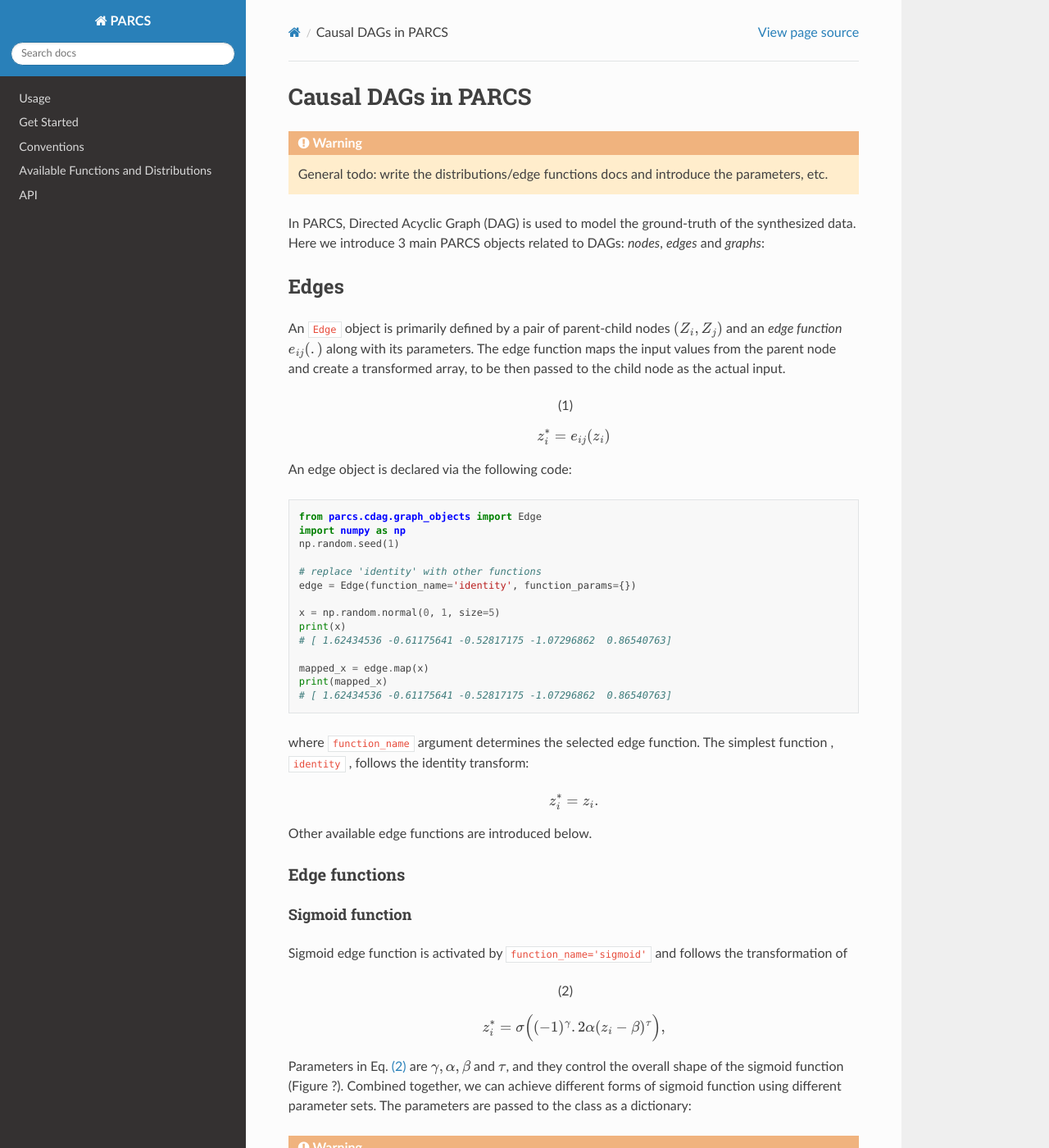
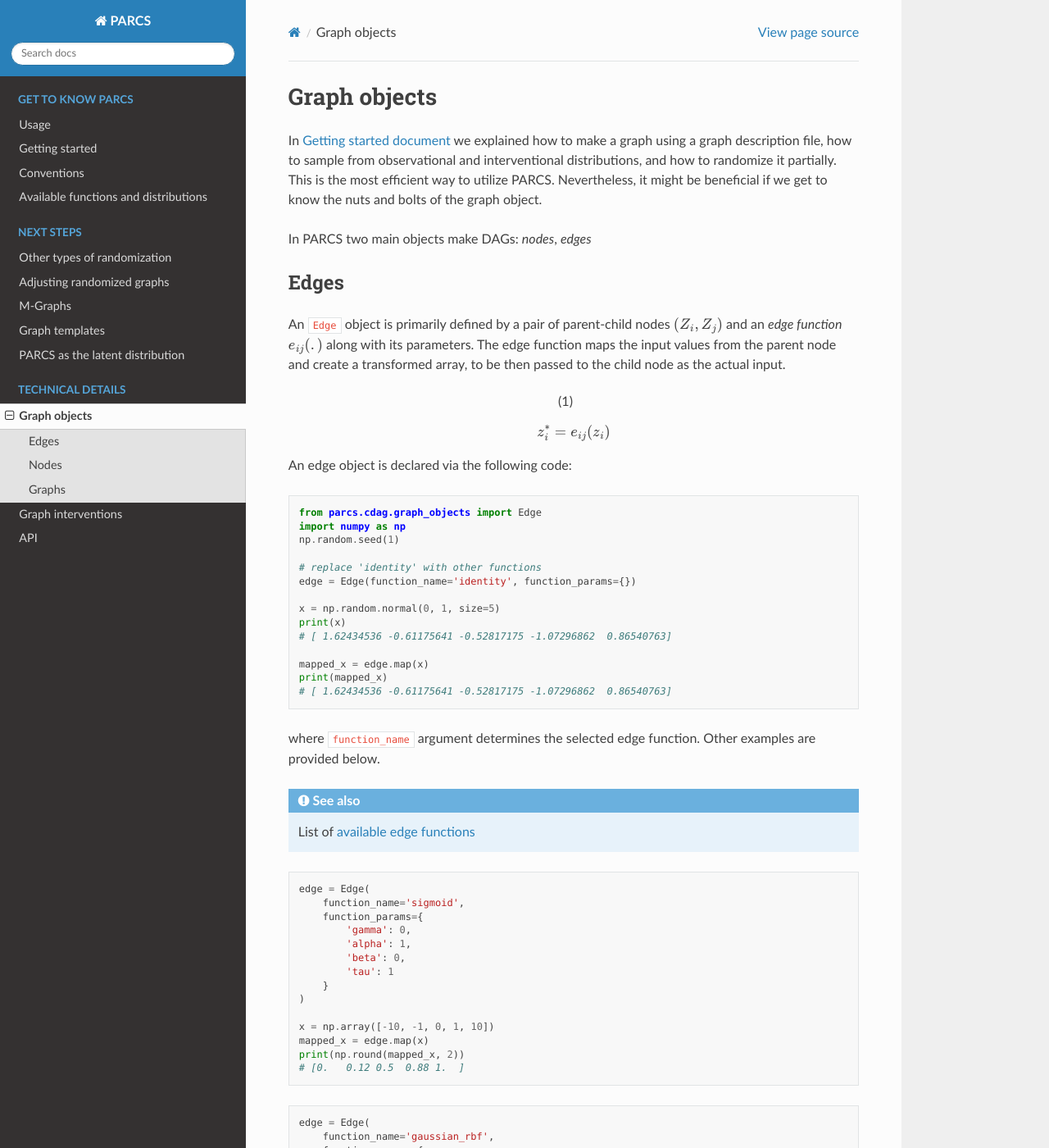
Before and after one commit to FraunhoferIKS/parcs, a Sphinx documentation site: the page built from docs/source/graph_objects.rst, in a window 1280 px wide and 1400 px high. Shown: the whole window at 82% size. Built offline with Sphinx 7.4.7 and the Read the Docs theme 2.0.0, drawn with Linux system fonts in a browser that asks for light colours; some of the changed text lies outside the part shown.

Commit message:
update docs and add new pages to fill later

```diff
--- /dev/null
+++ b/docs/source/adjusting_randomized.rst
@@ -0,0 +1,5 @@
+===========================
+Adjusting randomized graphs
+===========================
+
+how after randomization, we can do post fix
--- a/docs/source/conf.py
+++ b/docs/source/conf.py
@@ -73,6 +73,9 @@ exclude_patterns = []
 html_theme = 'sphinx_rtd_theme'
 # html_theme = 'sphinxawesome_theme'
 # html_theme = 'classic'
+html_theme_options = {
+    'navigation_depth': 2,
+}
 
 # Add any paths that contain custom static files (such as style sheets) here,
 # relative to this directory. They are copied after the builtin static files,
--- a/docs/source/function_list.rst
+++ b/docs/source/function_list.rst
@@ -1,5 +1,5 @@
 =====================================
-Available Functions and Distributions
+Available functions and distributions
 =====================================
 
 .. _available_output_distributions:
--- /dev/null
+++ b/docs/source/graph_interventions.rst
@@ -0,0 +1,5 @@
+===================
+Graph interventions
+===================
+
+more scientific stuff about graph interventions
--- a/docs/source/causal_dag.rst
+++ b/docs/source/graph_objects.rst
@@ -1,11 +1,10 @@
-====================
-Causal DAGs in PARCS
-====================
+=============
+Graph objects
+=============
 
-.. warning::
-    General todo: write the distributions/edge functions docs and introduce the parameters, etc.
+In :ref:`Getting started document <get_started>` we explained how to make a graph using a graph description file, how to sample from observational and interventional distributions, and how to randomize it partially. This is the most efficient way to utilize PARCS. Nevertheless, it might be beneficial if we get to know the nuts and bolts of the graph object.
 
-In PARCS, Directed Acyclic Graph (DAG) is used to model the ground-truth of the synthesized data. Here we introduce 3 main PARCS objects related to DAGs: *nodes*, *edges* and *graphs*:
+In PARCS two main objects make DAGs: *nodes*, *edges*
 
 .. _edge_doc:
 
@@ -25,49 +24,13 @@ An edge object is declared via the following code:
 .. literalinclude:: examples/cdag_examples/edge_identity.py
     :lines: 1-14
 
-where ``function_name`` argument determines the selected edge function. The simplest function , ``identity`` , follows the identity transform:
+where ``function_name`` argument determines the selected edge function. Other examples are provided below.
 
-.. math::
-    z_i^* = z_i.
-
-Other available edge functions are introduced below.
-
-Edge functions
---------------
-
-Sigmoid function
-~~~~~~~~~~~~~~~~
-Sigmoid edge function is activated by ``function_name='sigmoid'`` and follows the transformation of
-
-.. math::
-    \begin{align}
-        z^*_i = \sigma\Big(
-            (-1)^\gamma.  2  \alpha  (z_i - \beta)^\tau
-        \Big),
-    \end{align}
-    :label: edge_sigmoid_1
-
-Parameters in Eq. :eq:`edge_sigmoid_1` are :math:`\gamma, \alpha, \beta` and :math:`\tau`, and they control the overall shape of the sigmoid function (Figure ?). Combined together, we can achieve different forms of sigmoid function using different parameter sets. The parameters are passed to the class as a dictionary:
-
-.. warning:: require Figure
+.. seealso::
+    List of :ref:`available edge functions <available_edge_functions>`
 
 .. literalinclude:: examples/cdag_examples/edge_sigmoid.py
     :lines: 4-17
-
-Gaussian RBF function
-~~~~~~~~~~~~~~~~~~~~~
-Gaussian RBF function is activated by ``function_name='gaussian_rbf'`` and follows the transformation of
-
-.. math::
-    \begin{align}
-        z^*_i = \gamma + (-1)^\gamma .
-        \exp\big(-\alpha \|z_i - \beta\|^\tau\big),
-    \end{align}
-    :label: edge_gaussian_rbf_1
-
-Parameters in Eq. :eq:`edge_gaussian_rbf_1`, similar to Eq. :eq:`edge_sigmoid_1` parameters, control the overall shape of the radial basis function (Figure ?):
-
-.. warning:: require Figure
 
 .. literalinclude:: examples/cdag_examples/edge_gaussian_rbf.py
     :lines: 4-17
@@ -135,6 +98,9 @@ Explanations:
 * the ``dist_params_coefs`` is a dictionary of distributions parameters. In case of the Bernoulli distribution, the only parameter is the success probability i.e. ``p_``. Three distinct key-value pairs define the coefficient vectors for each parameter. The keys are ``bias, linear, interactions``. In this example, the source node needs only the bias, so other vectors are set to empty. In next examples about non-source nodes, we provide more details regarding the coefficients.
 * the ``data`` input is required for the ``.sample()`` method. In this case, as the node has no parents, the data frame can be empty.
 
+.. seealso::
+    List of :ref:`available output distributions <available_output_distributions>`
+
 Sampling a Node with Parents
 ----------------------------
 
@@ -146,17 +112,6 @@ We repeat the previous process, but now for a node assuming it has two parents.
 In the example above, we assumed the data frame is already filled with parent values, where both parents are uniformly distributed r.v.s. and the edges are set to identity function (in the next steps, we also simulate the parents as PARCS nodes). The ``dist_params_coefs`` implements :math:`P(Z_3=1|Z_1, Z_2) = Z_1Z_2`
 
 .. note:: To create the interaction input vector elements, the order of permutation over the parent values follows the standard of Python's ``itertools.combinations`` function. As an example, the order for the case of three ``(X,Y,Z)`` nodes is: ``XY, XZ, XYZ``
-
-Output Distributions
---------------------
-
-Bernoulli distribution
-~~~~~~~~~~~~~~~~~~~~~~
-**tbc**
-
-Gaussian normal distribution
-~~~~~~~~~~~~~~~~~~~~~~~~~~~~
-**tbc**
 
 Correction of distribution parameters
 -------------------------------------
--- /dev/null
+++ b/docs/source/graph_templates.rst
@@ -0,0 +1,5 @@
+===============
+Graph templates
+===============
+
+about particular sort of graphs (family of graphs that have special properties)
--- /dev/null
+++ b/docs/source/m_graphs.rst
@@ -0,0 +1,5 @@
+========
+M-Graphs
+========
+
+missing data and R nodes
--- /dev/null
+++ b/docs/source/other_randomizers.rst
@@ -0,0 +1,5 @@
+============================
+Other types of randomization
+============================
+
+Free and extend randomizers
--- /dev/null
+++ b/docs/source/parcs_as_latent_distribution.rst
@@ -0,0 +1,5 @@
+================================
+PARCS as the latent distribution
+================================
+
+to simulate time-series etc.
```
Also changed, not shown: docs/source/get_started.rst (+7 -5 lines), docs/source/index.rst (+20 -7 lines).
